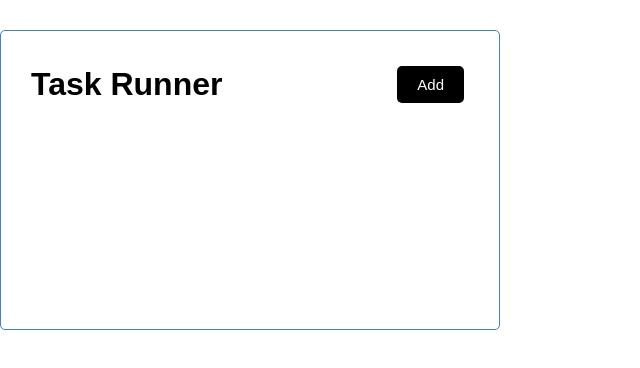
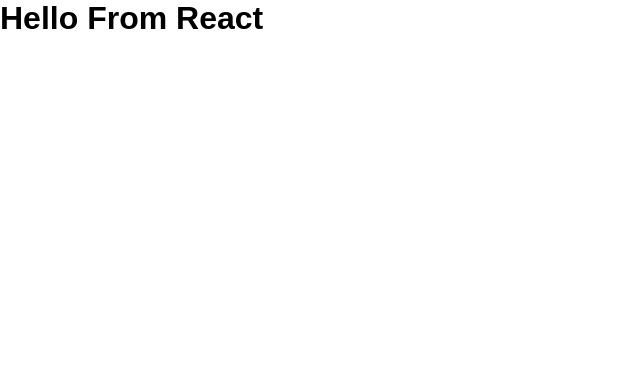
Before and after one commit to Tboss09/react-task-tracker, a React (Create React App) app: page / in a window 1280 px wide. Shown: the top 368 px of the page, without its empty margins (0-640 px from the left). Built offline with nearby package versions, Linux system fonts and the light colour scheme.

Commit message:
Started again

```diff
--- a/src/App.js
+++ b/src/App.js
@@ -1,12 +1,25 @@
-import Header from './components/Header';
+// // import { useState } from 'react';
+// import Header from './components/Header';
+// import Tasks from './components/Tasks';
 
 
+// function App() {
+//   //
+//   return (
+//     <div className="container">
+//       <Header title="Task Runner" />
+//       <Tasks />
+//     </div >
+//   );
+// }
+
+// export default App;
 function App() {
   return (
-    <div className="container">
-      <Header title ="Task Runner"/>
-    </div >
-  );
+    <div className="App">
+      <h1>Hello From React</h1>
+    </div>
+  )
 }
 
 export default App;
--- a/src/components/Button.js
+++ /dev/null
@@ -1,11 +0,0 @@
-import PropTypes from 'prop-types';
-
-const Button = ({ name, onClick }) => {
-        return (<button onClick={onClick} className="btn">{name}</button>);
-}
-export default Button;
-
-Button.propTypes = {
-    name: PropTypes.string,
-    onClick: PropTypes.func,
-}
--- a/src/components/Header.js
+++ /dev/null
@@ -1,33 +0,0 @@
-import React from 'react'
-import Button from "./Button";
-
-const Header = ({ title }) => {
-
-    const onClick = () => {
-        console.log("Button was clicked");
-    }
-
-    return (
-        // When using inline styles in jsx, put it in braces*2 -->{{}}
-        //Or create an object,input the style then replace it with just one brace   -->{{}}
-        <header className="header" >
-            <h1>{title}</h1>
-            <Button name="Add" onClick={onClick} />
-        </header >
-    )
-}
-
-// You can set default Props like this
-// Header.defaultProps = {
-//     title: "Task Runner"
-// }
-
-// // css in Js
-// const headingStyle = {
-//     color: "red",
-//     background: "black",
-//     fontFamily: "poppins",
-
-// };
-
-export default Header;
--- a/src/index.css
+++ b/src/index.css
@@ -52,7 +52,7 @@
   width: 100%;
 }
 
-.event {
+.task {
   background: #f4f4f4;
   margin: 5px;
   padding: 10px 20px;
@@ -60,11 +60,11 @@
 
 }
 
-.event.reminder {
+.task.reminder {
   border-left: 5px solid green;
 }
 
-.event h3 {
+.task h3 {
   display: flex;
   justify-content: center;
   align-items: center;
```
Also changed, not shown: src/components/Task.js (deleted), 1 other file (tests, documents, lock files or other folders).
